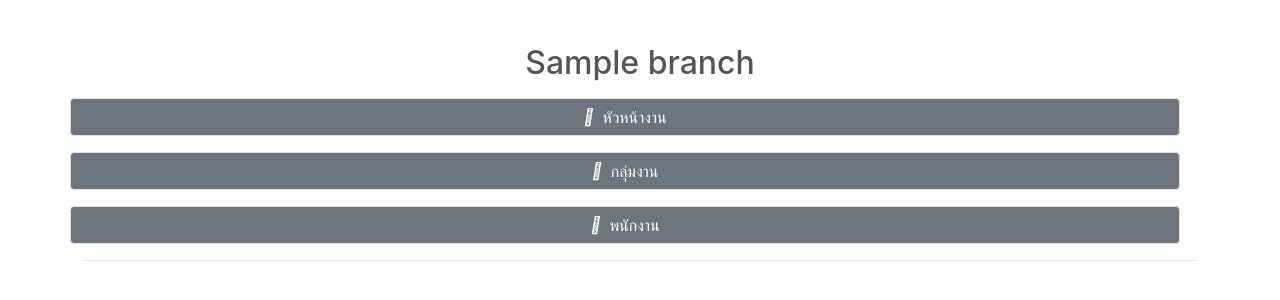
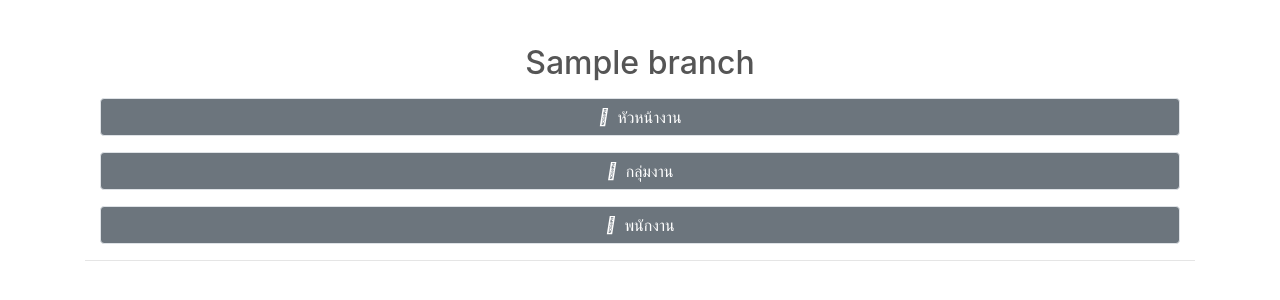
Before and after one commit to thanapatKJ/FactoryApp, a Django app: template templates/adm/branch.html in a window 1280 px wide. Shown: the part 56-356 px from the top of the page. Run offline with Django 3.2, Linux system fonts and the light colour scheme; the template is opened without the code that fills it: most values are stand-ins (such as "Sample title", 1, 10 or a date in 2020); some libraries are stand-ins or nearby versions.

Commit message:
merge fix

```diff
--- a/templates/adm/branch.html
+++ b/templates/adm/branch.html
@@ -4,7 +4,7 @@
     <form method='POST' class="w-100">
     {% csrf_token %}
     <h2 align="center" style="color:#555555">{{branch.name}}</h2>
-    <div class="row w-100 my-3">
+    <div class="row col w-100 mx-auto my-3">
     <button class="btn btn-secondary w-100 border btn-collapse-table" type="button" data-toggle="collapse" data-target="#table-leader" aria-expanded="false" aria-controls="table-leader">
       <i class="fas fa-caret-right mr-1"></i>
       หัวหน้างาน
@@ -38,7 +38,7 @@
       </div>
     </div>
 
-    <div class="row w-100">
+    <div class="row col w-100 mx-auto my-3">
       <button class="btn btn-secondary w-100 border btn-collapse-table" type="button" data-toggle="collapse" data-target="#table-work-group" aria-expanded="false" aria-controls="table-work-group">
         <i class="fas fa-caret-right mr-1"></i>
         กลุ่มงาน
@@ -76,7 +76,7 @@
     </div>
     </div>
 
-    <div class="row w-100 my-3">
+    <div class="row col w-100 mx-auto my-3">
       <button class="btn btn-secondary w-100 border btn-collapse-table" type="button" data-toggle="collapse" data-target="#table-emp" aria-expanded="false" aria-controls="table-emp">
         <i class="fas fa-caret-right mr-1"></i>
         พนักงาน
```
Also changed, not shown: templates/adm/changepassword.html (+0 -11 lines), db.sqlite3.
